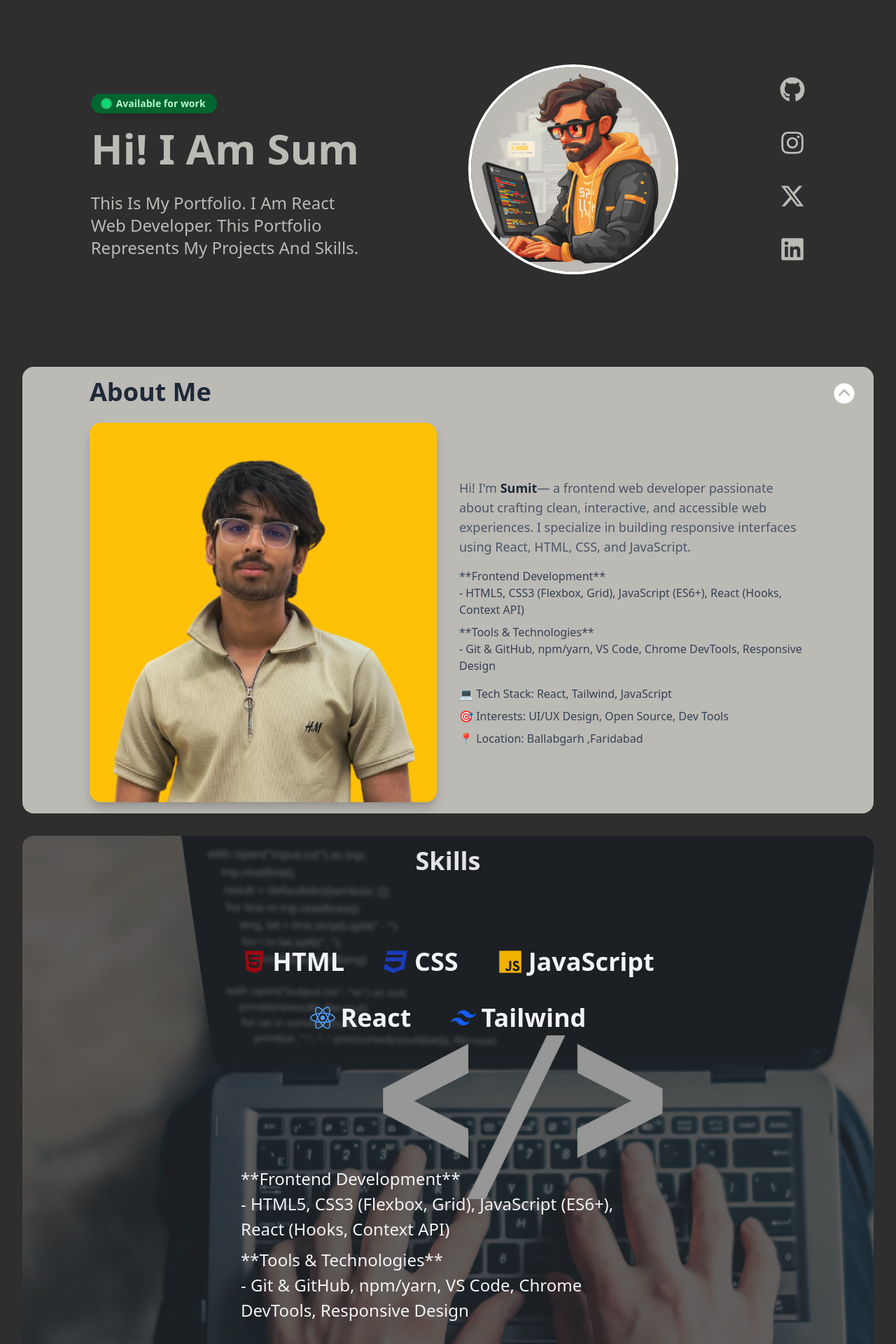
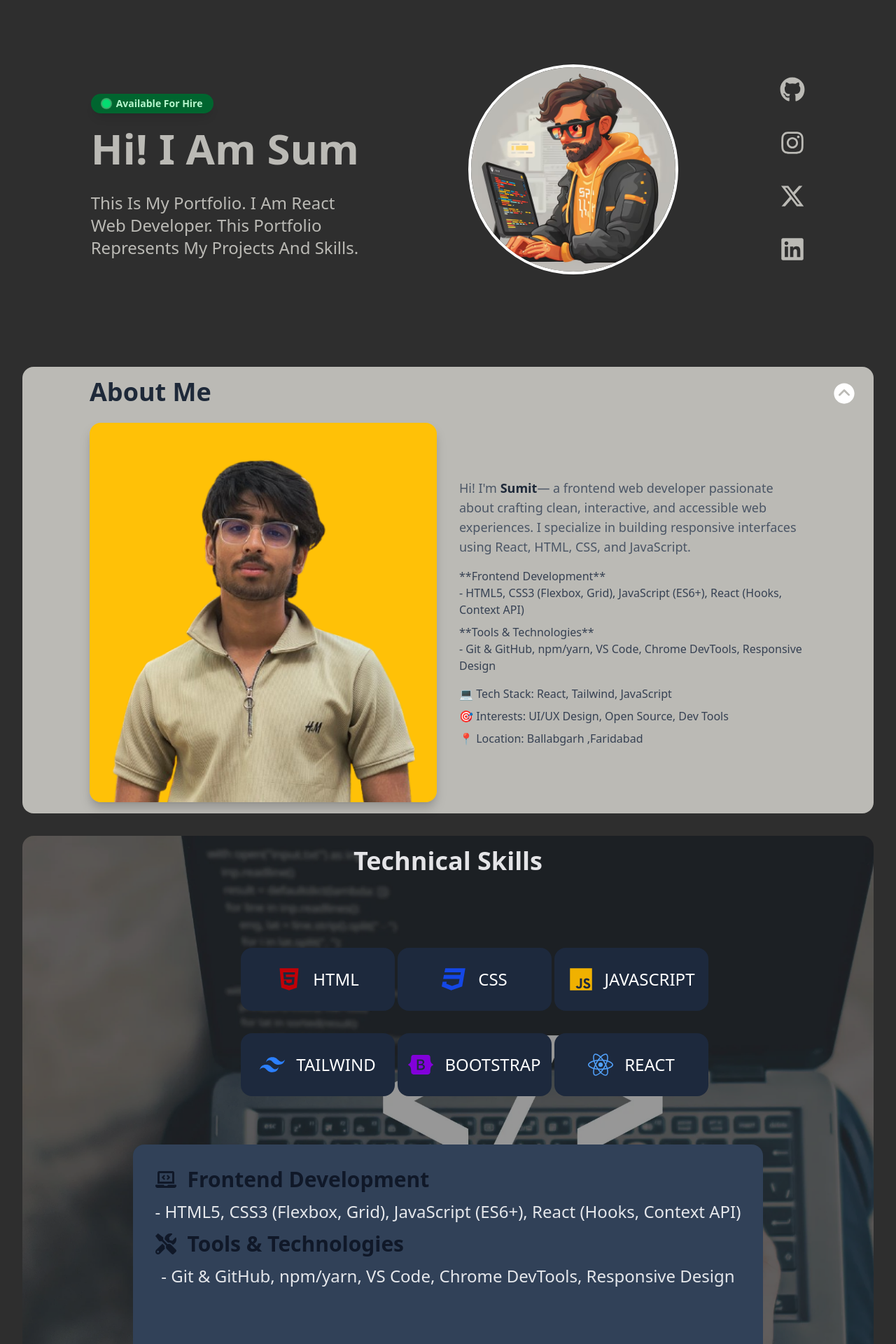
Before and after one commit to Sumit-004/Portfolio, a React (Vite) app: page / in a window 1280 px wide. Shown: the part 140-2060 px from the top of the page at 70% size. Built offline with nearby package versions, Linux system fonts and the light colour scheme.

Commit message:
Change in Projects

```diff
--- a/package.json
+++ b/package.json
@@ -18,6 +18,7 @@
     "aos": "^2.3.4",
     "framer-motion": "^12.6.5",
     "lucide-react": "^0.487.0",
+    "motion": "^12.13.0",
     "react": "^19.0.0",
     "react-dom": "^19.0.0",
     "react-icons": "^5.5.0",
--- a/src/components/Footer.jsx
+++ b/src/components/Footer.jsx
@@ -70,7 +70,7 @@ const Footer = () => {
         </div>
         <p className='fixed md:bottom-20 bottom-10 md:right-14 right-1.5 text-4xl text-white'>
 
-          <h2 className='hover:text-gray-400 transition-all cursor-pointer' onClick={scrollToTop}><IoIosArrowDropupCircle /></h2>
+          <h2 className='hover:text-gray-400 transition-all cursor-pointer z-2' onClick={scrollToTop}><IoIosArrowDropupCircle /></h2>
 
         </p>
       </div>
--- a/src/components/Header.jsx
+++ b/src/components/Header.jsx
@@ -1,6 +1,7 @@
 import React, { useState } from 'react'
 import {Phone, FolderOpenDot, Atom, User, Menu, X,CodeXml} from 'lucide-react'
 // import { BsPen  } from "react-icons/bs";
+import {motion,useScroll} from 'motion/react'
 
 
 const Header = () => {
@@ -23,9 +24,17 @@ const Header = () => {
         setIsMenuOpen(!isMenuOpen)
     }
 
+    const scroll=useScroll().scrollYProgress
+
     return (
+        <>
+        <motion.div
+        style={{
+            scaleX:scroll
+        }}
+        className='w-full fixed top-0 origin-left z-10 h-0.5 bg-white'></motion.div>
         <header id="Arrow" className=" rounded-2xl text-[#bbbab5] flex items-center justify-between p-4 md:p-0 mx-8 md:h-25 relative">
-            <h1 className='text-color text-2xl md:text-[50px] font-bold ml-4 md:ml-20'>Portfolio</h1>
+            <h1 className='text-color text-3xl md:text-[50px] font-bold ml-4 md:ml-20'>Portfolio</h1>
 
 
             <nav className="hidden md:block">
@@ -59,6 +68,7 @@ const Header = () => {
                 </div>
             )}
         </header>
+        </>
     )
 }
 
--- a/src/components/Menu.jsx
+++ b/src/components/Menu.jsx
@@ -28,7 +28,7 @@ const Menu = () => {
                             <span className="animate-ping absolute inline-flex h-full w-full rounded-full bg-green-300 opacity-75"></span>
                             <span className="relative inline-flex rounded-full h-3 w-3 bg-green-400"></span>
                         </span>
-                        Available for work
+                        Available For Hire
                     </h1>
                     <h1 className='text-3xl md:text-6xl font-bold'>
                         <TextChange />
--- a/src/components/Projects.jsx
+++ b/src/components/Projects.jsx
@@ -27,7 +27,7 @@ const projects = [
       description: "This Website Allows users To Order Food Online",
       tags: ["React", "Redux", "Tailwind"],
       github: "https://github.com/Sumit-004/Food-Delivery",
-      demo: "",
+      demo: "https://foodiehubbysumit.netlify.app/#order",
       image: pro3,
     },
 
--- a/src/components/Skills.jsx
+++ b/src/components/Skills.jsx
@@ -4,7 +4,37 @@ import { FaCss3 } from "react-icons/fa";
 import { FaJs } from "react-icons/fa";
 import { FaReact } from "react-icons/fa";
 import { SiTailwindcss } from "react-icons/si";
+import { FaBootstrap } from "react-icons/fa";
+import { FaLaptopCode } from "react-icons/fa";
+import { FaTools } from "react-icons/fa";
 
+
+
+const skill = [{
+  icon: <FaHtml5 className='md:text-4xl text-2xl text-red-700' />,
+  title: "HTML",
+},
+{
+  icon: <FaCss3 className='md:text-4xl text-2xl text-blue-700' />,
+  title: "CSS",
+},
+{
+  icon: <FaJs className='md:text-4xl text-2xl text-yellow-500' />,
+  title: "JAVASCRIPT",
+},
+{
+  icon: <SiTailwindcss className='md:text-4xl text-2xl text-blue-500' />,
+  title: "TAILWIND",
+},
+{
+  icon: <FaBootstrap className='md:text-4xl text-2xl text-purple-700' />,
+  title: "BOOTSTRAP",
+},
+{
+  icon: <FaReact className='md:text-4xl text-2xl text-blue-400' />,
+  title: "REACT",
+}
+];
 
 
 
@@ -12,27 +42,26 @@ const Skills = () => {
   return (
 
     <div id="Skills" className='m-[1rem] flex flex-col md:flex-col items-center justify-center md:h-dvh h-auto md:ml-8 md:m-[2rem] p-4'>
-      <h2 className="text-4xl font-bold mb-6 text-zinc-200">Skills</h2>
+      <h2 className="text-4xl font-bold mb-6 text-zinc-200">Technical Skills</h2>
       <div className="w-full md:w-1/2 md:h-dvh mt-20 md:mt-20">
-        <div className='flex flex-col md:flex-row md:items-center md:justify-center gap-8 md:gap-14'>
-          <h4 className='font-bold text-gray-100 text-4xl md:text-4xl sm:6xl flex items-center gap-2'><FaHtml5 className='text-red-800' />HTML</h4>
-          <h4 className='font-bold text-gray-100 text-4xl md:text-4xl sm:6xl flex items-center gap-2'><FaCss3 className='text-blue-800' />CSS</h4>
-          <h4 className='font-bold text-gray-100 text-4xl md:text-4xl sm:6xl flex items-center gap-2'><FaJs className='text-yellow-500' />JavaScript</h4>
-        </div>
-        <div className='flex flex-col md:flex-row md:items-center md:justify-center gap-8 md:gap-14 mt-6 md:mt-10'>
-          <h4 className='font-bold text-gray-100 text-4xl md:text-4xl sm:6xl flex items-center gap-2'><FaReact className='text-blue-400' />React</h4>
-          <h4 className='font-bold text-gray-100 text-4xl md:text-4xl sm:6xl flex items-center gap-2'><SiTailwindcss className='text-blue-600' />Tailwind</h4>
+        <div className='grid md:grid-cols-3 md:grid-rows-2  grid-cols-2 grid-rows-3 md:gap-x-20 gap-x-10 gap-y-8'>
+
+          {skill.map((skill, index) => (
+            <div key={index}
+              data-aos="fade-up"
+              data-aos-duration="500"
+              className='bg-slate-800 h-[60px] w-[140px] md:h-[90px] md:w-[220px] rounded-xl md:rounded-2xl md:text-2xl text-[15px] flex md:gap-4 gap-2 items-center justify-center text-white hover:scale-105 duration-300 transition-all cursor-pointer'>{skill.icon}{skill.title}</div>
+          ))}
         </div>
       </div>
-      <div className='w-full md:w-1/2 md:h-dvh flex justify-center mt-10 md:mt-0'>
-        <div>
-          <ul className="text-gray-100 text-[1.2rem] md:text-[1.5rem] space-y-2">
-            <li>**Frontend Development** <br />
-              - HTML5, CSS3 (Flexbox, Grid), JavaScript (ES6+), React (Hooks, Context API)</li>
-            <li>**Tools & Technologies** <br />
-              - Git & GitHub, npm/yarn, VS Code, Chrome DevTools, Responsive Design
-            </li>
-          </ul>
+      <div className='w-full md:w-fit p-8 rounded-2xl md:h-dvh flex justify-center my-5 md:mt-0  bg-slate-700'>
+        <div className='flex flex-col  gap-3 text-gray-200'>
+          {/* <ul className="text-slate-100 text-[1.2rem] md:text-[1.5rem] space-y-2"> */}
+          <h1 className='flex gap-4 items-center text-3xl font-semibold text-gray-900'><FaLaptopCode /> Frontend Development </h1>
+          <p className='text-2xl text-center'>- HTML5, CSS3 (Flexbox, Grid), JavaScript (ES6+), React (Hooks, Context API)</p>
+          <h1 className='flex gap-4 items-center text-3xl font-semibold text-gray-900'><FaTools />Tools & Technologies</h1>
+          <p className='text-2xl text-center'>- Git & GitHub, npm/yarn, VS Code, Chrome DevTools, Responsive Design</p>
+
         </div>
       </div>
     </div>
```
Also changed, not shown: src/demo.jsx (added, +8 -0 lines), 1 other file (tests, documents, lock files or other folders).
